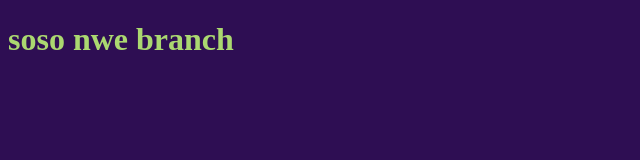
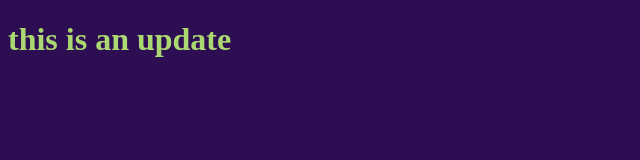
Before and after one commit to suhailaissa-eng/myproject2, a plain HTML site: page index.html in a window 1280 px wide. Shown: the whole page, without its empty margins (0-640 px from the left). Drawn offline with Linux system fonts and the light colour scheme.

Commit message:
edite the html file

```diff
--- a/index.html
+++ b/index.html
@@ -7,7 +7,7 @@
     <title>Document</title>
 </head>
 <body>
-    <h1>soso nwe branch</h1>
+    <h1>this is an update</h1>
     <script src="app.js"></script>
 </body>
 </html>
```
